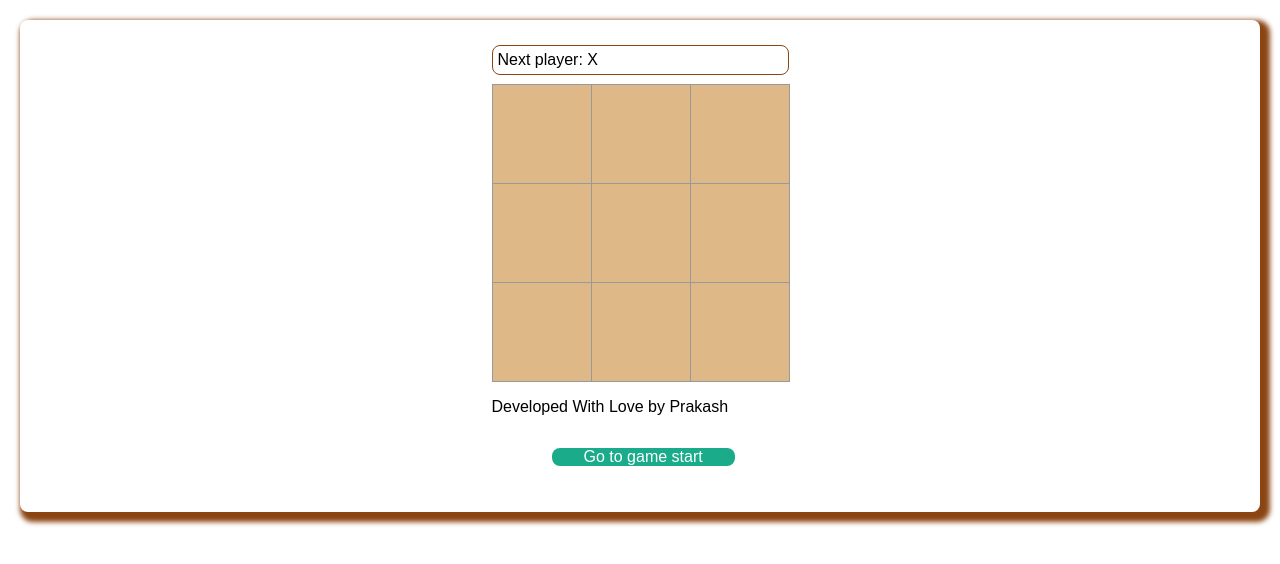
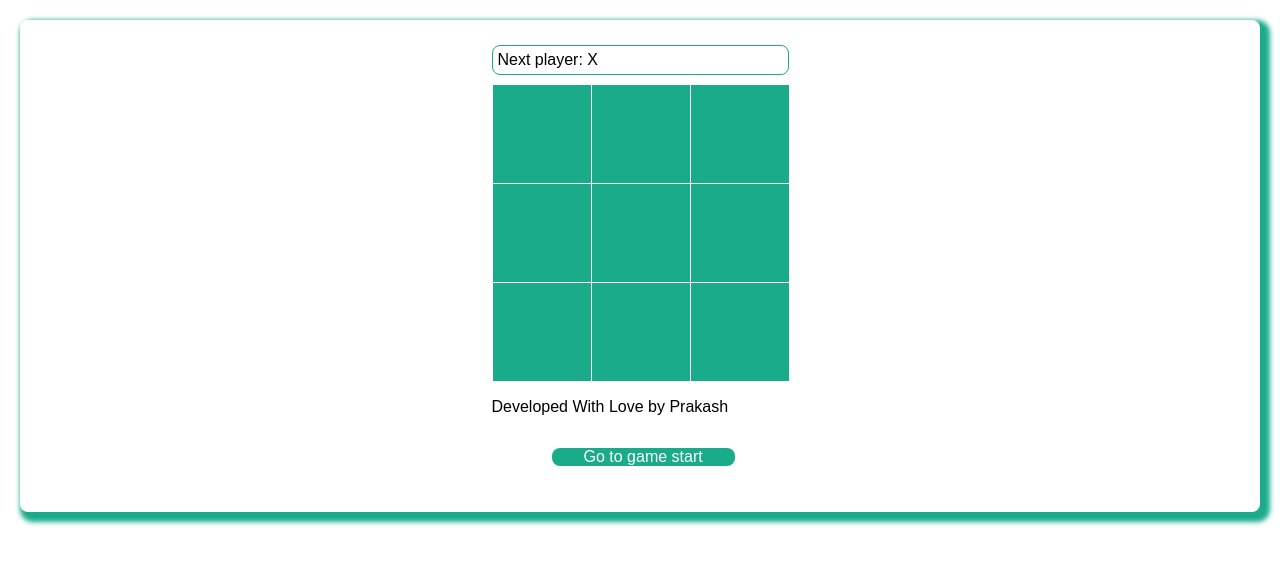
Before and after one commit to Prakash-Ravichandran/Tic_Tac_Toe, a React (Create React App) app: page / in a window 1280 px wide. Shown: the top 564 px of the page. Built offline with nearby package versions, Linux system fonts and the light colour scheme.

Commit message:
css green changes

```diff
--- a/src/App.css
+++ b/src/App.css
@@ -102,13 +102,13 @@ body {
   justify-content: center;
   align-items: center;
   /* style */
-  box-shadow: 5px 5px 5px 5px saddlebrown;
+  box-shadow: 5px 5px 5px 5px #1aab8a;
   padding: 25px;
   border-radius: 8px;
 }
 
 .square {
-  border: 1px solid #999;
+  border: 1px solid #ffffff;
   float: left;
   font-size: 24px;
   font-weight: bold;
@@ -119,7 +119,7 @@ body {
   padding: 0;
   text-align: center;
   width: 100px;
-  background: burlywood;
+  background: #1aab8a;
 }
 
 .board-row:after {
@@ -141,7 +141,7 @@ body {
 }
 
 .status {
-  border: 1px solid saddlebrown;
+  border: 1px solid #1aab8a;
   padding: 5px;
   border-radius: 8px;
 }
```
